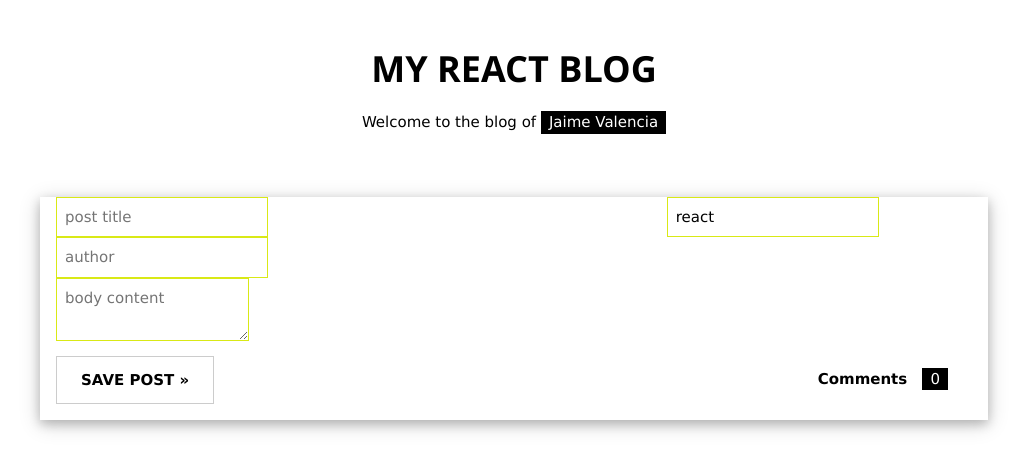
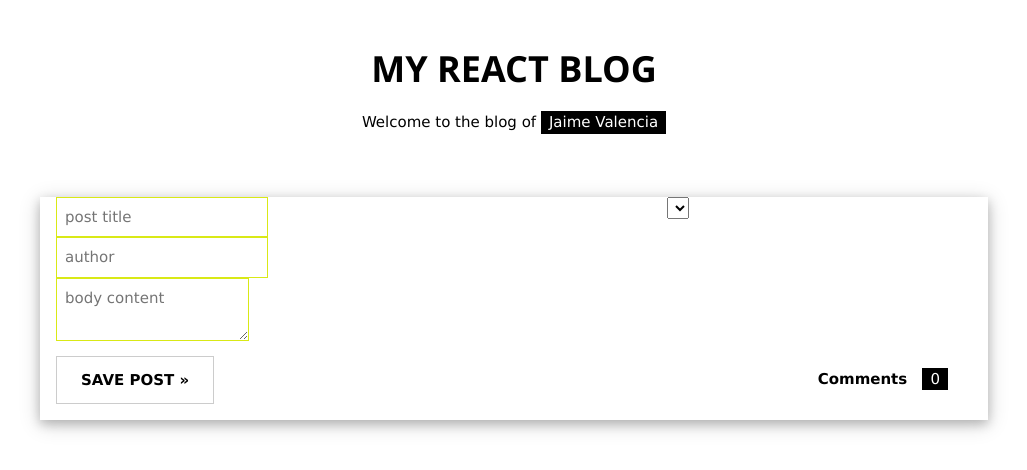
Before and after one commit to vaduinc/reactnd-project-readable, a React (Create React App) app in the folder frontend/: page /post in a window 1280 px wide. Shown: the top 470 px of the page, without its empty margins (126-1153 px from the left). Built offline with nearby package versions, Linux system fonts and the light colour scheme.

Commit message:
add category select and add CORS for api server

```diff
--- /dev/null
+++ b/frontend/src/components/CategorySelect.js
@@ -0,0 +1,28 @@
+import React, { Component } from 'react'
+import { connect } from 'react-redux'
+
+class CategorySelect extends Component {
+
+    render() {
+
+        const { categories } = this.props.categories
+
+        return (
+            <select name='category'>
+                { categories && (
+                    categories.map( (category) => (
+                        <option value={category.name}>{category.name}</option>
+                    ))
+                )}
+            </select>
+
+        )
+    }
+
+}
+
+const mapStateToProps = ({ posts, categories }) => ({
+    categories
+})
+
+export default connect(mapStateToProps)(CategorySelect)
--- a/frontend/src/components/Post.js
+++ b/frontend/src/components/Post.js
@@ -3,6 +3,7 @@ import {savePost} from '../actions/postActions'
 import serializeForm from 'form-serialize'
 import { connect } from 'react-redux';
 import { withRouter } from 'react-router-dom';
+import CategorySelect from './CategorySelect'
 
 class Post extends Component {
 
@@ -32,8 +33,7 @@ class Post extends Component {
                                 placeholder='post title' className="w3-simple-input" /> }
                             </div>
                             <div className="w3-col m4 s12">
-                                {reading?<h4><b>Category</b></h4>:<input name="category" type='text'
-                                placeholder='post title' defaultValue="react" className="w3-simple-input" /> }
+                                <CategorySelect />
                             </div>
                         </div>
                         {reading?<h5>Author, <span className="w3-opacity">April 7, 2014</span></h5>:<input name="author" type='text'
@@ -62,8 +62,5 @@ class Post extends Component {
 
 }
 
-const mapStateToProps = ({ posts, categories }) => ({
-    categories
-  })
 
-export default withRouter(connect(mapStateToProps, { savePost })(Post))
+export default withRouter(connect(null, { savePost })(Post))
```
